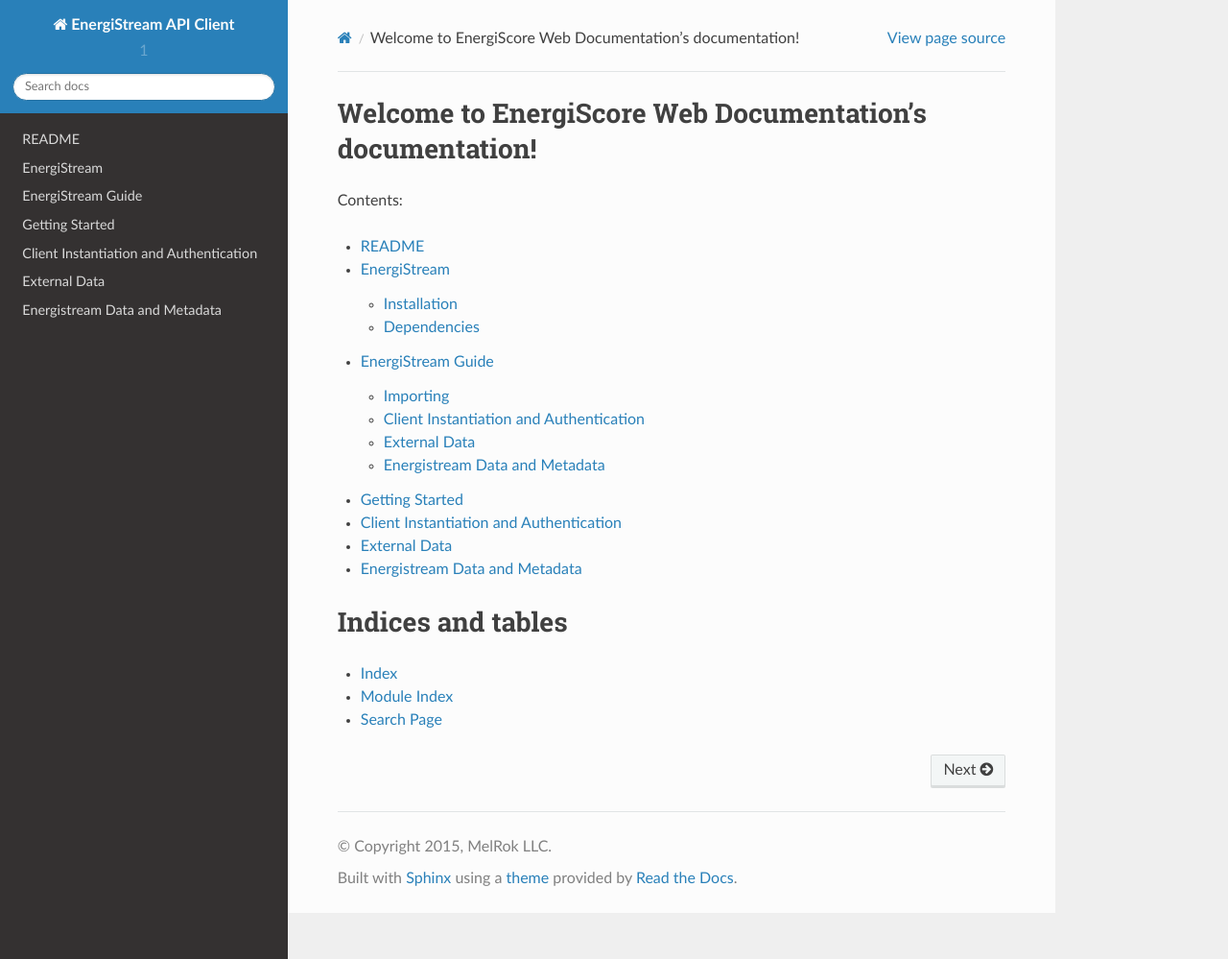
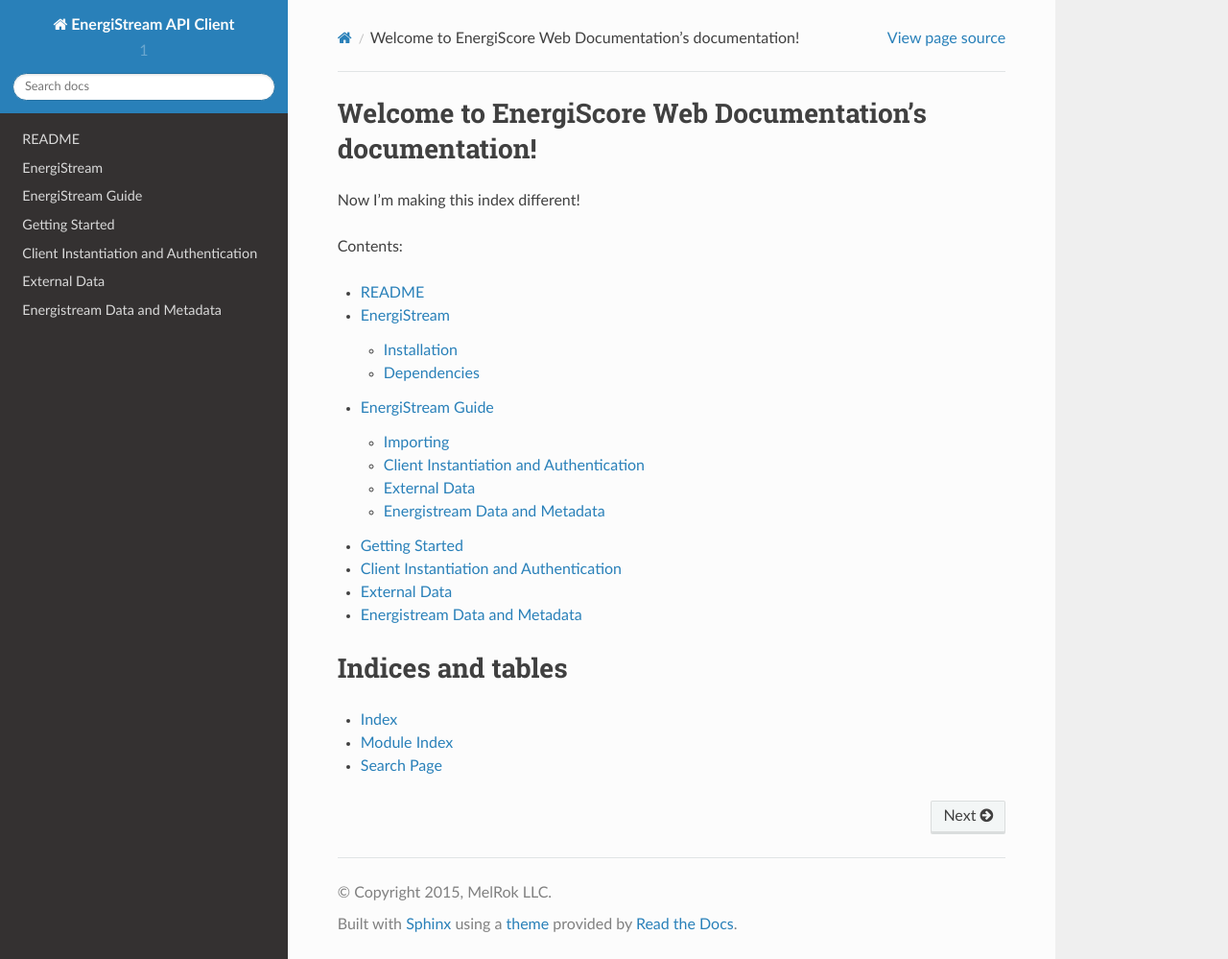
Before and after one commit to Melrok/energistream-py, a Sphinx documentation site: the page built from docs/index.rst, in a window 1280 px wide and 999 px high. Shown: the whole window at 96% size. Built offline with Sphinx 7.4.7 and the Read the Docs theme 2.0.0, drawn with Linux system fonts in a browser that asks for light colours.

Commit message:
“Automatic_Commit”

```diff
--- a/docs/index.rst
+++ b/docs/index.rst
@@ -5,6 +5,8 @@
 
 Welcome to EnergiScore Web Documentation's documentation!
 =========================================================
+
+Now I'm making this index different!
 
 Contents:
 
```
